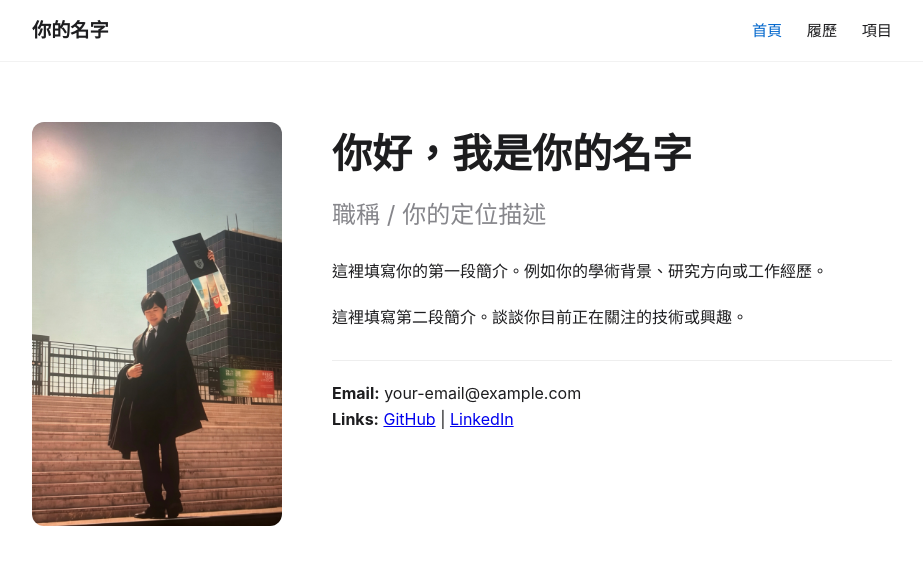
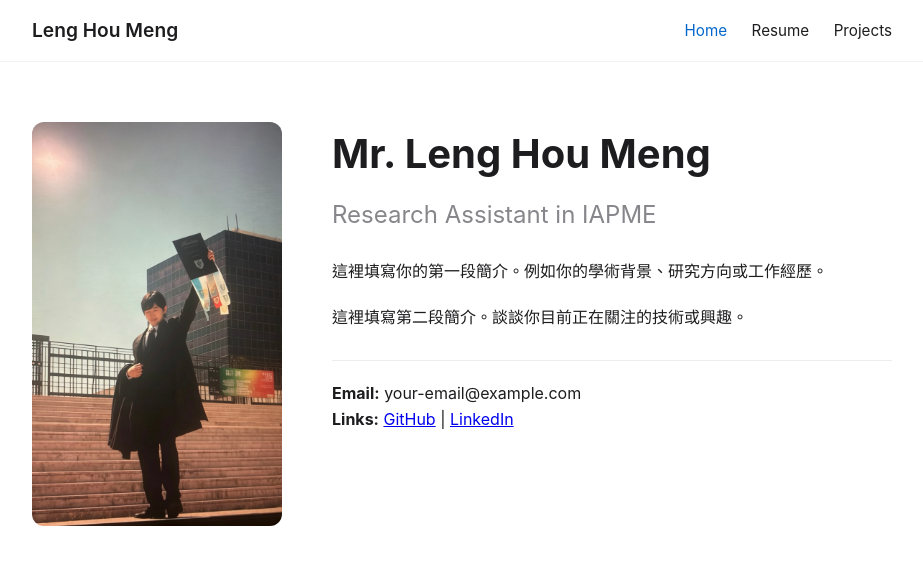
Before and after one commit to HugoLeng/HugoLeng.github.io, a plain HTML site: page index.html in a window 1280 px wide. Shown: the whole page, without its empty margins (178-1101 px from the left). Drawn offline with Linux system fonts and the light colour scheme.

Commit message:
Update index.html

```diff
--- a/index.html
+++ b/index.html
@@ -3,7 +3,7 @@
 <head>
     <meta charset="UTF-8">
     <meta name="viewport" content="width=device-width, initial-scale=1.0">
-    <title>你的名字 | 個人網站</title>
+    <title>Leng Hou Meng | Personal Website</title>
 
     <!-- 🔗 關鍵除錯點：這裡負責把外部的 CSS 檔案拉進來 -->
     <link rel="stylesheet" href="style.css">
@@ -13,11 +13,11 @@
     <!-- 頂部導航欄 -->
     <header>
         <div class="nav-container">
-            <a href="#" class="logo">你的名字</a>
+            <a href="#" class="logo">Leng Hou Meng</a>
             <nav>
-                <a href="#" class="nav-link active">首頁</a>
-                <a href="#resume" class="nav-link">履歷</a>
-                <a href="#projects" class="nav-link">項目</a>
+                <a href="#" class="nav-link active">Home</a>
+                <a href="#resume" class="nav-link">Resume</a>
+                <a href="#projects" class="nav-link">Projects</a>
             </nav>
         </div>
     </header>
@@ -34,8 +34,8 @@
 
             <!-- 右側文字介紹區域 -->
             <div class="profile-bio fade-in-element delay-1">
-                <h1>你好，我是你的名字</h1>
-                <h2>職稱 / 你的定位描述</h2>
+                <h1>Mr. Leng Hou Meng</h1>
+                <h2>Research Assistant in IAPME</h2>
 
                 <div class="bio-text">
                     <p>這裡填寫你的第一段簡介。例如你的學術背景、研究方向或工作經歷。</p>
```
